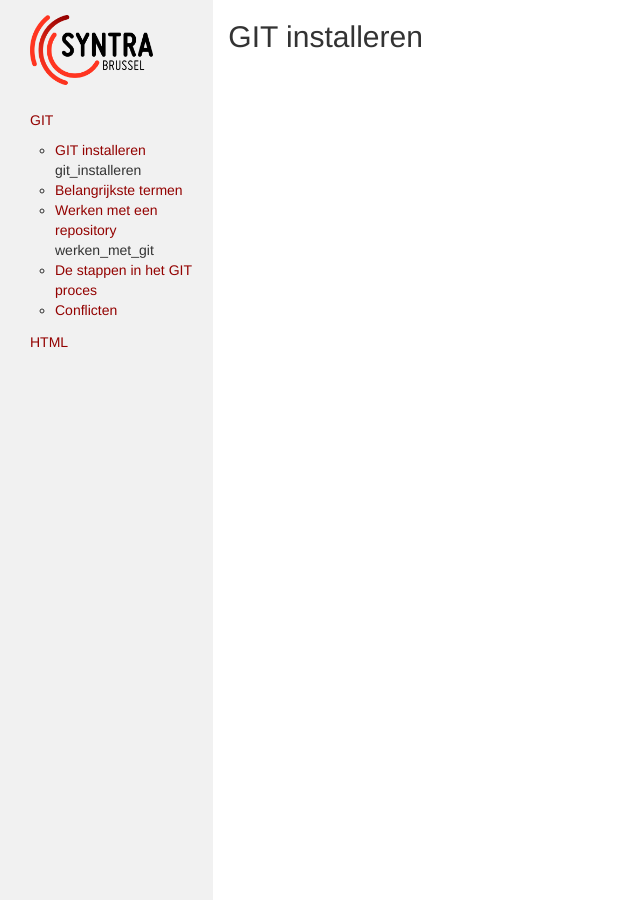
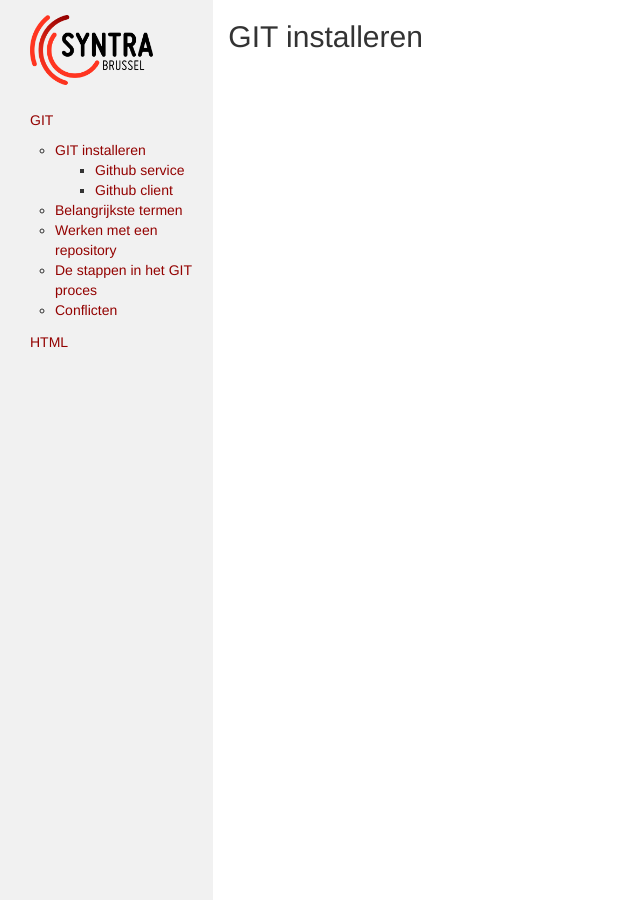
Before and after one commit to Syntra-Brussel/webdesign-av-nj-2021, a Jekyll site: the page built from docs/git/installeren.md, in a window 1280 px wide and 900 px high. Shown: the whole window, without its empty margins (0-640 px from the left). Built offline with Jekyll 4.4.1, drawn with Linux system fonts in a browser that asks for light colours; part of the change alters nothing that is shown.

Commit message:
subjects

```diff
--- a/docs/_layouts/template.html
+++ b/docs/_layouts/template.html
@@ -34,7 +34,6 @@
                                     {% else %}
                                         <li><a href="{{ topic.url | relative_url }}">{{ topic.title }}</a>
                                     {% endif %}
-                                    {{ topic.collection }}
                                     {% if page.collection contains topic.collection %}
                                         {% if topic.subjects %}
                                             <ul>
--- a/docs/git/installeren.md
+++ b/docs/git/installeren.md
@@ -2,7 +2,7 @@
 layout: template
 title: GIT installeren
 url: /git/installeren
-collection: git
+collection: [git, git_installeren]
 ---
 
 ## GIT installeren
--- a/docs/git/werken_met_repository.md
+++ b/docs/git/werken_met_repository.md
@@ -2,7 +2,7 @@
 layout: template
 title: Werken met een repository
 url: /git/werken_met_repository
-collection: git
+collection: [git, werken_met_repository]
 ---
 
 ## Werken met een repository
```
